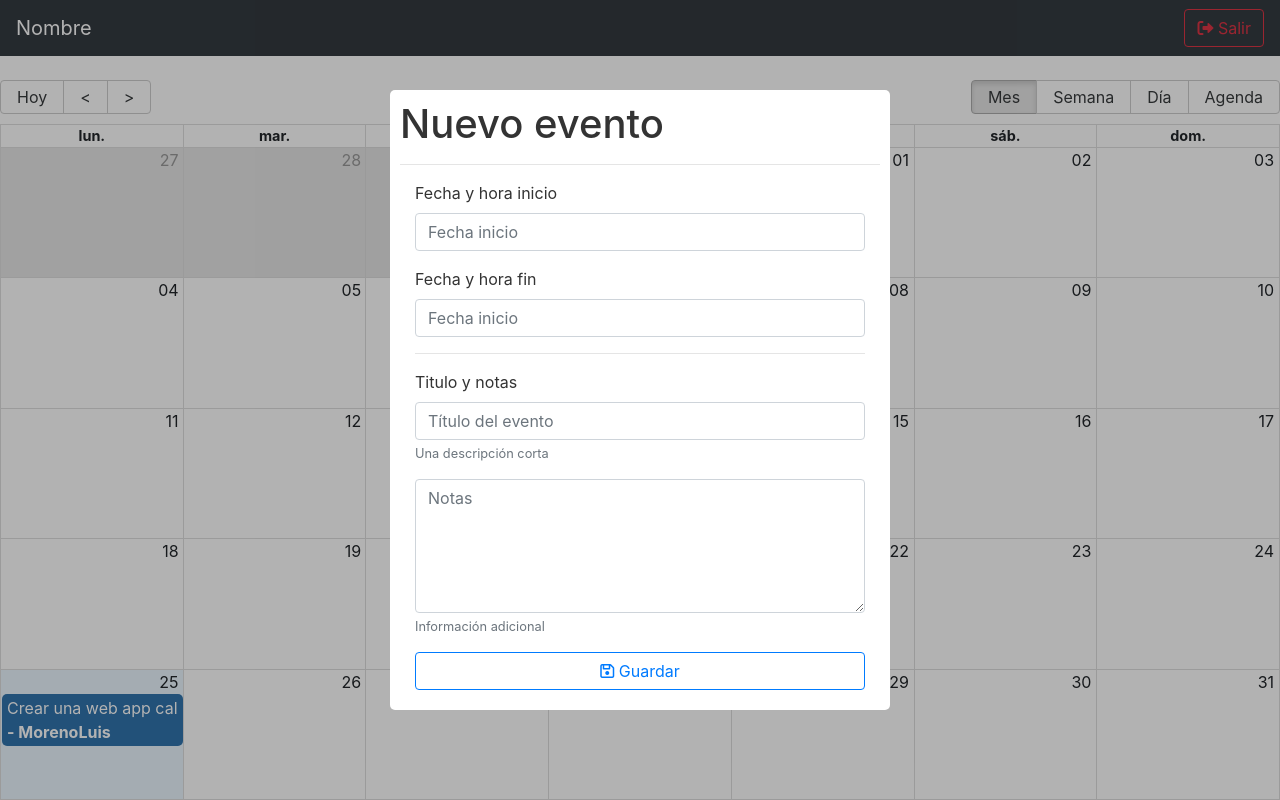
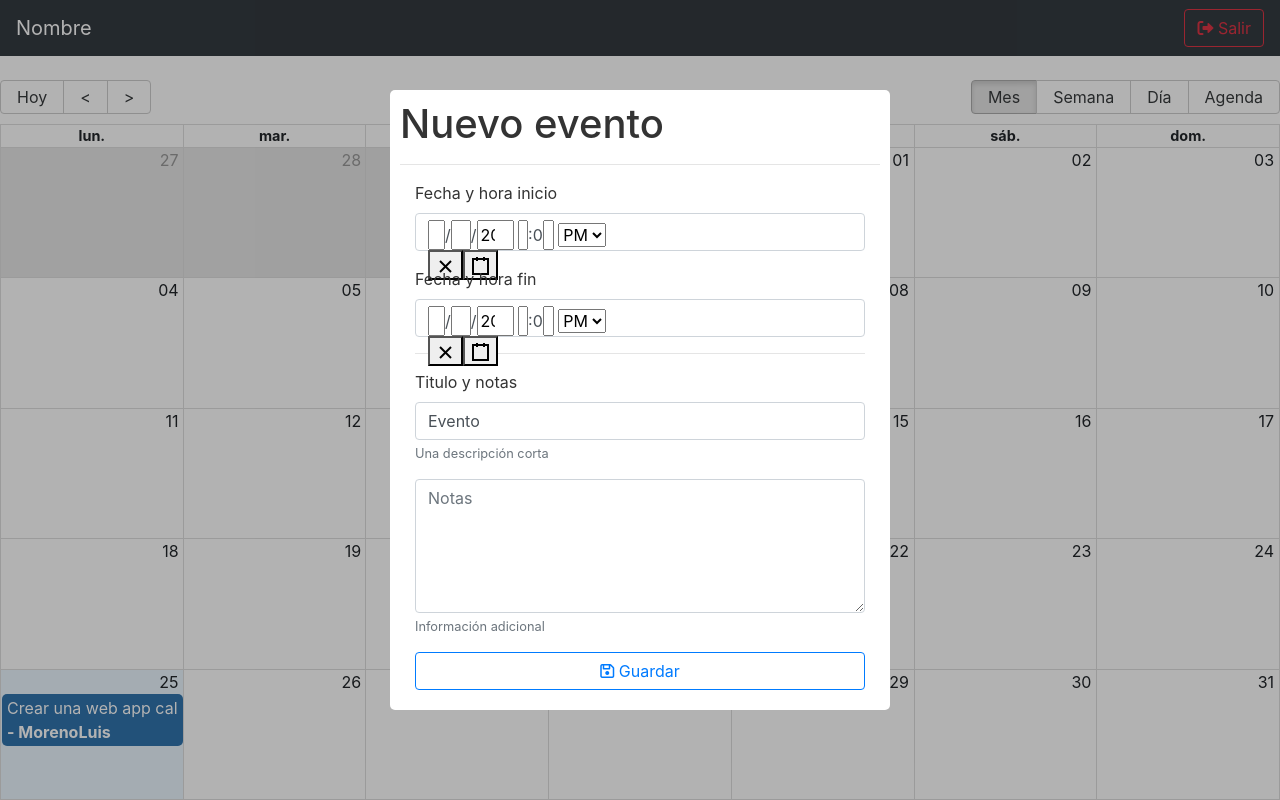
Before and after one commit to 43MorenoLuis/calendar-app, a React app: page / in a window 1280 px wide. Built offline with nearby package versions, Linux system fonts and the light colour scheme.

Commit message:
Obtener informacion del formulario del evento

```diff
--- a/src/components/calendar/CalendarModal.js
+++ b/src/components/calendar/CalendarModal.js
@@ -1,5 +1,7 @@
-import React from 'react';
+import moment from 'moment';
+import React, { useState } from 'react';
 import Modal from 'react-modal';
+import DateTimePicker from 'react-datetime-picker';
 
 const customStyles = {
     content: {
@@ -13,11 +15,52 @@ const customStyles = {
   };
 
 Modal.setAppElement('#root');
+const now = moment().minutes(0).seconds(0).add(1, 'hours');
+const end = now.clone().add(1, 'hours');
 
 export default function CalendarModal() {
 
+    const [dateStart, setDateStart] = useState(now.toDate());
+    const [dateEnd, setDateEnd] = useState(end.toDate());
+
+    const [formValues, setFormValues] = useState({
+        title: 'Evento',
+        notes: '',
+        start: now.toDate(),
+        end: end.toDate()
+    });
+
+    const { notes, title } = formValues
+
+    const handleInputchange = ({target}) => {
+        setFormValues({
+            ...formValues,
+            [target.name]: target.value
+        });
+    }
+
     const closeModal= () => {
-        console.log('Cerrando')
+        console.log('Cerrando');
+    }
+
+    const handleStartDateChange= (e) => {
+        setDateStart(e);
+        setFormValues({
+            ...formValues,
+            start: e
+        });
+    }
+
+    const handleEndDateChange= (e) => {
+        setDateEnd(e);
+        setFormValues({
+            ...formValues,
+            end: e
+        });
+    }
+
+    const handleSubmitForm = (e)=>{
+        e.preventDefault();
     }
 
     return (
@@ -33,16 +76,24 @@ export default function CalendarModal() {
         >
             <h1> Nuevo evento </h1>
             <hr />
-                <form className="container">
+                <form className="container" onSubmit= {handleSubmitForm}>
 
                     <div className="form-group">
                         <label>Fecha y hora inicio</label>
-                        <input className="form-control" placeholder="Fecha inicio" />
+                        <DateTimePicker
+                            className="form-control"
+                            onChange={handleStartDateChange}
+                            value={dateStart}
+                        />
                     </div>
 
                     <div className="form-group">
                         <label>Fecha y hora fin</label>
-                        <input className="form-control" placeholder="Fecha inicio" />
+                        <DateTimePicker
+                            className="form-control"
+                            onChange={handleEndDateChange}
+                            value={dateEnd}
+                        />
                     </div>
 
                     <hr />
@@ -54,6 +105,8 @@ export default function CalendarModal() {
                             placeholder="Título del evento"
                             name="title"
                             autoComplete="off"
+                            value= {title}
+                            onChange= {handleInputchange}
                         />
                         <small id="emailHelp" className="form-text text-muted">Una descripción corta</small>
                     </div>
@@ -65,6 +118,8 @@ export default function CalendarModal() {
                             placeholder="Notas"
                             rows="5"
                             name="notes"
+                            value= {notes}
+                            onChange= {handleInputchange}
                         ></textarea>
                         <small id="emailHelp" className="form-text text-muted">Información adicional</small>
                     </div>
--- a/src/styles.css
+++ b/src/styles.css
@@ -51,3 +51,12 @@ html, body{
     outline: none;
     padding: 10px;
 }
+
+/* DatePicker */
+.react-datetime-picker input:focus {
+    outline: none;
+}
+
+.react-datetime-picker__wrapper{
+    border: 0px solid gray !important;
+}
```
